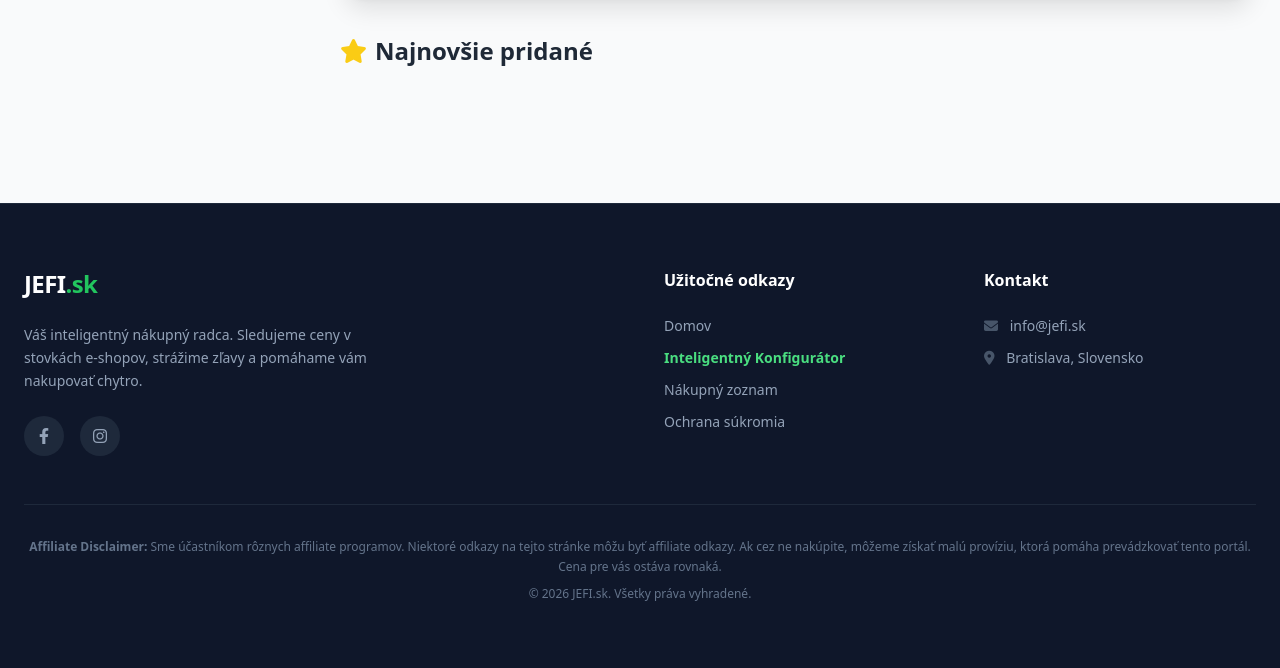
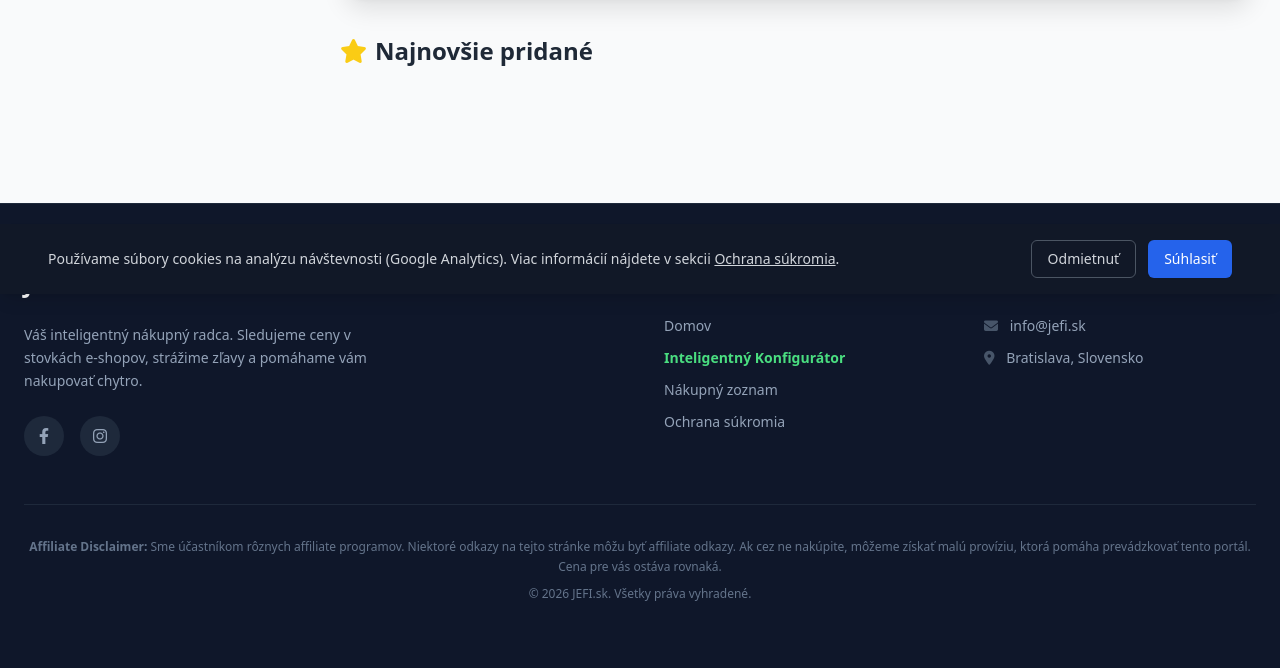
Before and after one commit to jefisprava-cyber/moj_portal, a Django app: page / in a window 1280 px wide. Shown: the part 506-1174 px from the top of the page. Run offline with Django 5.2, Linux system fonts and the light colour scheme; data that the repository does not hold is empty; some libraries are stand-ins or nearby versions.

Commit message:
Pridanie Google Analytics a Cookie Banner

```diff
--- /dev/null
+++ b/products/templates/includes/cookie_banner.html
@@ -0,0 +1,71 @@
+<div id="cookie-banner" class="fixed bottom-0 left-0 right-0 bg-gray-900 text-white p-4 shadow-lg transform translate-y-full transition-transform duration-300 z-50 hidden">
+    <div class="max-w-7xl mx-auto px-4 sm:px-6 lg:px-8 flex flex-col sm:flex-row items-center justify-between gap-4">
+        <div class="text-sm text-gray-300 text-center sm:text-left">
+            <p>
+                Používame súbory cookies na analýzu návštevnosti (Google Analytics).
+                Viac informácií nájdete v sekcii <a href="{% url 'cookies' %}" class="underline hover:text-white">Ochrana súkromia</a>.
+            </p>
+        </div>
+        <div class="flex gap-3">
+            <button id="btn-reject-cookies" class="px-4 py-2 text-sm font-medium text-gray-300 hover:text-white border border-gray-600 rounded-md hover:bg-gray-800 transition">
+                Odmietnuť
+            </button>
+            <button id="btn-accept-cookies" class="px-4 py-2 text-sm font-medium text-white bg-blue-600 rounded-md hover:bg-blue-700 shadow-sm transition">
+                Súhlasiť
+            </button>
+        </div>
+    </div>
+</div>
+
+<script>
+    // Tvoje Google ID
+    const GA_ID = 'G-Z5TSGGHY33'; // <--- TU VLOŽ SVOJE ID (napr. G-12345678)
+
+    function loadGoogleAnalytics() {
+        // Vložíme skript do hlavičky
+        const script = document.createElement('script');
+        script.src = `https://www.googletagmanager.com/gtag/js?id=${GA_ID}`;
+        script.async = true;
+        document.head.appendChild(script);
+
+        // Inicializácia
+        window.dataLayer = window.dataLayer || [];
+        function gtag(){dataLayer.push(arguments);}
+        gtag('js', new Date());
+        gtag('config', GA_ID);
+
+        console.log("Google Analytics Spustené ✅");
+    }
+
+    document.addEventListener("DOMContentLoaded", function() {
+        const banner = document.getElementById('cookie-banner');
+        const consent = localStorage.getItem('cookie_consent');
+
+        // Ak užívateľ už v minulosti súhlasil, spustíme GA hneď
+        if (consent === 'accepted') {
+            loadGoogleAnalytics();
+        }
+        // Ak užívateľ ešte sa nevyjadril, ukážeme banner
+        else if (consent === null) {
+            banner.classList.remove('hidden');
+            // Malé oneskorenie pre animáciu
+            setTimeout(() => {
+                banner.classList.remove('translate-y-full');
+            }, 100);
+        }
+
+        // Kliknutie na Súhlasiť
+        document.getElementById('btn-accept-cookies').addEventListener('click', function() {
+            localStorage.setItem('cookie_consent', 'accepted');
+            banner.classList.add('translate-y-full'); // Schováme banner
+            loadGoogleAnalytics(); // Spustíme GA
+        });
+
+        // Kliknutie na Odmietnuť
+        document.getElementById('btn-reject-cookies').addEventListener('click', function() {
+            localStorage.setItem('cookie_consent', 'rejected');
+            banner.classList.add('translate-y-full'); // Schováme banner
+            // GA nespustíme
+        });
+    });
+</script>
--- /dev/null
+++ b/products/templates/pages/gdpr.html
@@ -0,0 +1 @@
+"Na našej webovej stránke používame službu Google Analytics poskytovanú spoločnosťou Google Ireland Limited. Táto služba používa súbory cookies na analýzu návštevnosti nášho webu. IP adresy sú anonymizované. Údaje sú uchovávané po dobu 14 mesiacov."
--- a/products/templates/products/base.html
+++ b/products/templates/products/base.html
@@ -140,5 +140,7 @@
         </div>
     </footer>
 
+    {% include "includes/cookie_banner.html" %}
+
 </body>
 </html>
```
